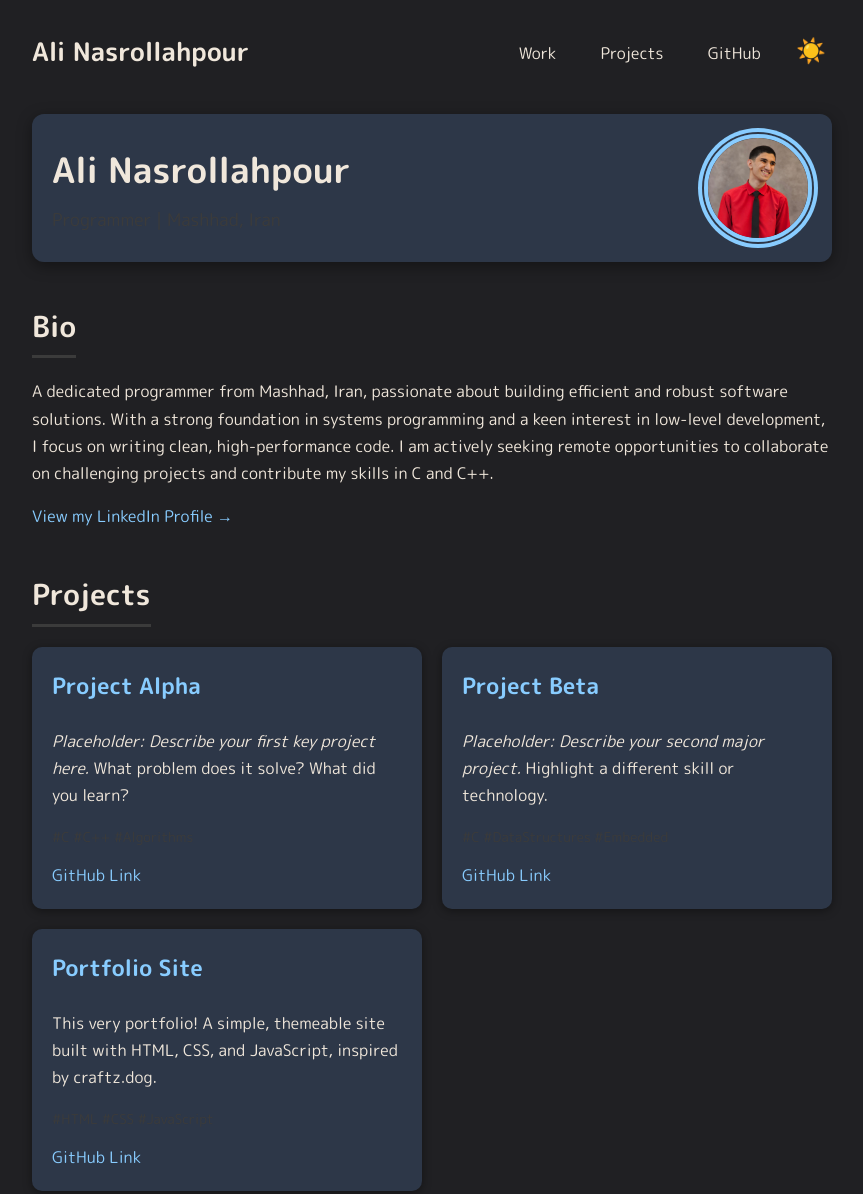
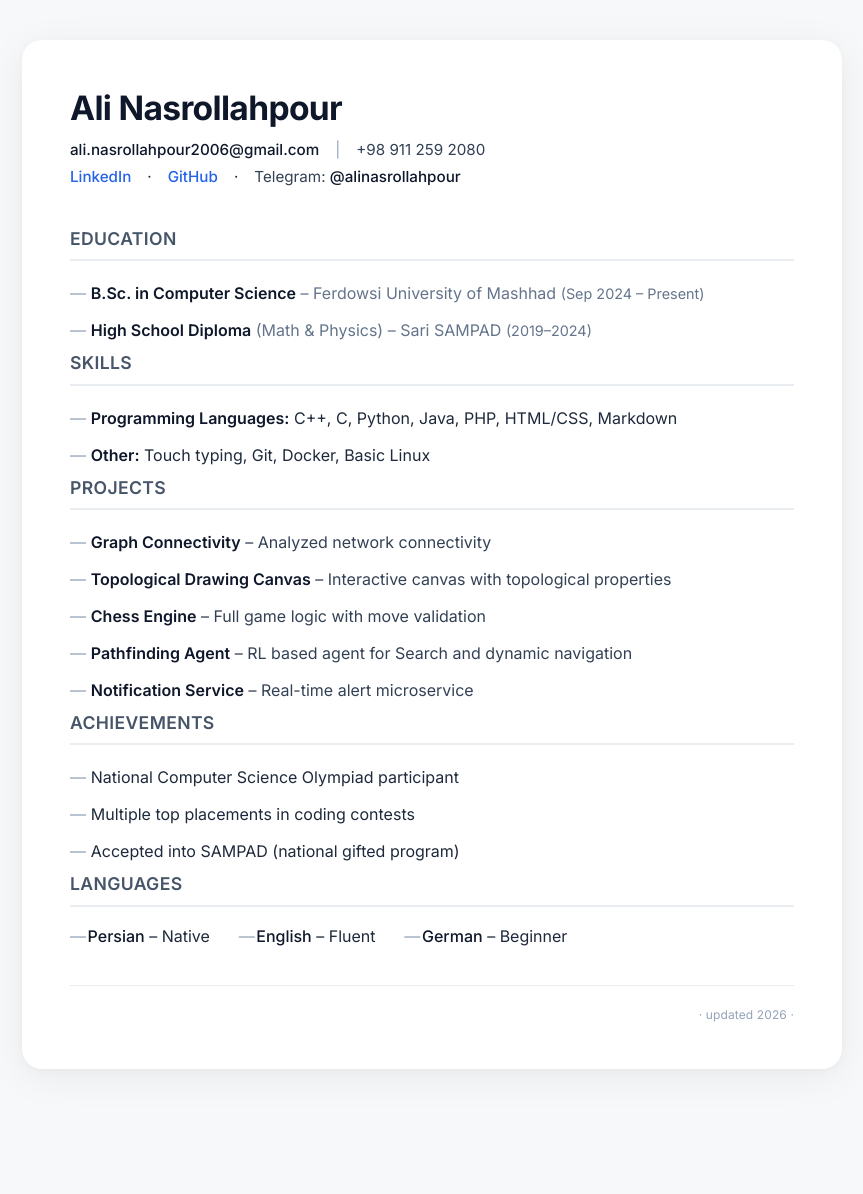
Before and after one commit to AliNasrollahpour/AliNasrollahpour.github.io, a plain HTML site: page index.html in a window 1280 px wide. Shown: the top 1194 px of the page, without its empty margins (208-1071 px from the left). After the commit the page ends 1109 px from the top, so only its background shows below. Drawn offline with Linux system fonts and the light colour scheme.

Commit message:
Update index.html

```diff
--- a/index.html
+++ b/index.html
@@ -1,301 +1,393 @@
 <!DOCTYPE html>
 <html lang="en">
 <head>
-    <meta charset="UTF-8">
-    <meta name="viewport" content="width=device-width, initial-scale=1.0">
-    <title>Ali Nasrollahpour | Programmer</title>
-
-    <link href="https://fonts.googleapis.com/css2?family=M+PLUS+Rounded+1c:wght@400;700&display=swap" rel="stylesheet">
-
+    <meta charset="UTF-8" />
+    <meta name="viewport" content="width=device-width, initial-scale=1.0" />
+    <title>Ali Nasrollahpour · CV</title>
+    <link rel="preconnect" href="https://fonts.googleapis.com" />
+    <link rel="preconnect" href="https://fonts.gstatic.com" crossorigin />
+    <link href="https://fonts.googleapis.com/css2?family=Inter:opsz,wght@14..32,400;14..32,500;14..32,600;14..32,700&display=swap" rel="stylesheet" />
     <style>
-        /* --- CSS Variables (Theme Control) --- */
-        :root {
-            /* Light Mode Defaults */
-            --color-bg: #f0e7db;
-            --color-text: #202023;
-            --color-link: #3d7aed;
-            --color-accent: #3d7aed;
-            --color-component-bg: #fdfdfd;
-            --color-shadow: rgba(0, 0, 0, 0.1);
-            --color-divider: #ccc;
+        /* ── reset & base ── */
+        *,
+        *::before,
+        *::after {
+            margin: 0;
+            padding: 0;
+            box-sizing: border-box;
         }
 
-        /* Dark Mode Override */
-        body.dark-mode {
-            --color-bg: #202023;
-            --color-text: #f0e7db;
-            --color-link: #ff6347; /* Tomato Red for contrast */
-            --color-accent: #88ccff; /* Light Blue for primary highlight */
-            --color-component-bg: #2d3748; /* Slightly lighter background for components */
-            --color-shadow: rgba(0, 0, 0, 0.4);
-            --color-divider: #3b3b3b;
+        body {
+            font-family: 'Inter', -apple-system, BlinkMacSystemFont, 'Segoe UI', Roboto, sans-serif;
+            background: #f6f8fa;
+            color: #1e293b;
+            line-height: 1.6;
+            padding: 2.5rem 1.25rem;
+            display: flex;
+            justify-content: center;
         }
 
-        /* --- Global Base Styling --- */
-        body {
-            background-color: var(--color-bg);
-            color: var(--color-text);
-            font-family: 'M PLUS Rounded 1c', sans-serif;
-            margin: 0;
-            padding: 0;
-            transition: background-color 0.4s, color 0.4s;
-            line-height: 1.7;
-            min-height: 100vh;
+        .page {
+            max-width: 820px;
+            width: 100%;
+            background: #ffffff;
+            border-radius: 20px;
+            box-shadow: 0 8px 40px rgba(0, 0, 0, 0.06), 0 2px 8px rgba(0, 0, 0, 0.03);
+            padding: 3rem 3rem 2.8rem;
+            transition: box-shadow 0.2s ease;
         }
 
-        .container {
-            max-width: 800px;
-            margin: 0 auto;
-            padding: 20px 15px;
+        @media (max-width: 600px) {
+            body {
+                padding: 1rem 0.75rem;
+            }
+            .page {
+                padding: 1.8rem 1.25rem 1.8rem;
+                border-radius: 16px;
+            }
         }
 
-        a {
-            color: var(--color-accent);
-            text-decoration: none;
-            transition: opacity 0.2s;
+        /* ── typography ── */
+        h1,
+        h2,
+        h3,
+        h4,
+        p,
+        ul,
+        ol,
+        .contact-line {
+            margin: 0;
         }
 
-        a:hover {
-            opacity: 0.7;
+        h2 {
+            font-size: 1.1rem;
+            font-weight: 600;
+            letter-spacing: 0.02em;
+            text-transform: uppercase;
+            color: #475569;
+            margin-top: 2rem;
+            margin-bottom: 0.9rem;
+            padding-bottom: 0.4rem;
+            border-bottom: 2px solid #e9edf2;
         }
 
-        /* --- Navbar & Toggle --- */
-        header {
-            display: flex;
-            justify-content: space-between;
-            align-items: center;
-            padding: 10px 0;
-            margin-bottom: 30px;
-        }
-
-        .logo {
-            font-size: 1.6em;
-            font-weight: 700;
-            color: inherit;
-        }
-
-        .nav-links a {
-            color: inherit;
-            margin-left: 20px;
-            padding: 5px 10px;
-            border-radius: 8px;
-            transition: background-color 0.3s;
-        }
-
-        .nav-links a:hover {
-            background-color: rgba(var(--color-accent), 0.15);
-        }
-
-        .mode-toggle {
-            cursor: pointer;
-            font-size: 1.5em;
-            background: none;
-            border: none;
-            color: var(--color-text);
-            margin-left: 15px;
-        }
-
-        /* --- Profile Card Section --- */
-        .profile-card {
-            background-color: var(--color-component-bg);
-            padding: 20px;
-            border-radius: 12px;
-            margin-bottom: 40px;
-            display: flex;
-            justify-content: space-between;
-            align-items: center;
-            box-shadow: 0 4px 15px var(--color-shadow);
-        }
-
-        .profile-pic {
-            width: 100px;
-            height: 100px;
-            border-radius: 50%;
-            object-fit: cover;
-            border: 4px solid var(--color-accent);
-            box-shadow: 0 0 0 2px var(--color-component-bg), 0 0 0 6px var(--color-accent);
-        }
-
-        .profile-info h1 {
-            margin: 0 0 5px 0;
-            font-size: 2.2em;
-        }
-
-        .profile-info p {
-            margin: 0;
-            color: var(--color-divider);
-            font-size: 1.1em;
-        }
-
-        /* --- Section Styling --- */
-        section h2 {
-            font-size: 1.8em;
-            font-weight: 700;
-            margin-top: 40px;
-            margin-bottom: 20px;
-            border-bottom: 3px solid var(--color-divider);
-            padding-bottom: 5px;
-            width: fit-content;
-        }
-
-        /* --- Project Grid (Enhanced) --- */
-        .project-grid {
-            display: grid;
-            grid-template-columns: repeat(auto-fit, minmax(280px, 1fr));
-            gap: 20px;
-            margin-top: 20px;
-        }
-
-        .project-card {
-            background-color: var(--color-component-bg);
-            padding: 20px;
-            border-radius: 10px;
-            box-shadow: 0 2px 10px var(--color-shadow);
-            transition: transform 0.3s, box-shadow 0.3s;
-        }
-
-        .project-card:hover {
-            transform: translateY(-5px);
-            box-shadow: 0 8px 20px var(--color-shadow);
-        }
-
-        .project-card h3 {
-            color: var(--color-accent);
-            font-size: 1.4em;
+        h2:first-of-type {
             margin-top: 0;
         }
 
-        .project-card .tags {
-            font-size: 0.85em;
-            color: var(--color-divider);
-            margin-top: 10px;
+        /* ── header / contact ── */
+        .header {
+            margin-bottom: 2.2rem;
         }
 
-        /* --- Footer --- */
-        footer {
-            text-align: center;
-            padding: 30px 0;
-            margin-top: 50px;
-            font-size: 0.9em;
-            color: var(--color-divider);
-            border-top: 1px solid var(--color-divider);
+        .name-title {
+            font-size: 2.1rem;
+            font-weight: 700;
+            letter-spacing: -0.02em;
+            color: #0f172a;
+            line-height: 1.2;
+        }
+
+        .contact-line {
+            display: flex;
+            flex-wrap: wrap;
+            align-items: baseline;
+            gap: 0.3rem 1rem;
+            margin-top: 0.6rem;
+            font-size: 0.95rem;
+            color: #334155;
+        }
+
+        .contact-line .email {
+            font-weight: 500;
+            color: #0f172a;
+        }
+
+        .contact-line .sep {
+            color: #94a3b8;
+            font-weight: 300;
+        }
+
+        .contact-links {
+            display: flex;
+            flex-wrap: wrap;
+            gap: 0.3rem 1rem;
+            margin-top: 0.2rem;
+            font-size: 0.95rem;
+        }
+
+        .contact-links a {
+            color: #2563eb;
+            text-decoration: none;
+            font-weight: 500;
+            transition: color 0.15s ease;
+        }
+
+        .contact-links a:hover {
+            color: #1d4ed8;
+            text-decoration: underline;
+        }
+
+        .contact-links .telegram {
+            color: #334155;
+            font-weight: 400;
+        }
+
+        .contact-links .telegram span {
+            font-weight: 500;
+            color: #0f172a;
+        }
+
+        @media (max-width: 480px) {
+            .name-title {
+                font-size: 1.7rem;
+            }
+            .contact-line,
+            .contact-links {
+                font-size: 0.88rem;
+                gap: 0.2rem 0.6rem;
+            }
+        }
+
+        /* ── list styling ── */
+        ul,
+        .list-block {
+            list-style: none;
+            padding: 0;
+            margin: 0;
+        }
+
+        .list-item {
+            padding: 0.35rem 0 0.35rem 1.3rem;
+            position: relative;
+        }
+
+        .list-item::before {
+            content: "—";
+            position: absolute;
+            left: 0;
+            color: #94a3b8;
+            font-weight: 300;
+        }
+
+        .list-item strong {
+            font-weight: 600;
+            color: #0f172a;
+        }
+
+        .list-item .muted {
+            color: #64748b;
+            font-weight: 400;
+        }
+
+        .list-item .date {
+            color: #64748b;
+            font-size: 0.9rem;
+            font-weight: 400;
+            white-space: nowrap;
+        }
+
+        /* ── project items (slightly different) ── */
+        .project-item {
+            padding: 0.35rem 0 0.35rem 1.3rem;
+            position: relative;
+        }
+
+        .project-item::before {
+            content: "—";
+            position: absolute;
+            left: 0;
+            color: #94a3b8;
+            font-weight: 300;
+        }
+
+        .project-item strong {
+            font-weight: 600;
+            color: #0f172a;
+        }
+
+        .project-item .desc {
+            color: #334155;
+        }
+
+        /* ── achievements & languages ── */
+        .inline-list {
+            display: flex;
+            flex-wrap: wrap;
+            gap: 0.2rem 1.8rem;
+            padding: 0;
+            list-style: none;
+            margin: 0;
+        }
+
+        .inline-list li {
+            padding: 0.2rem 0;
+            position: relative;
+            padding-left: 1.1rem;
+        }
+
+        .inline-list li::before {
+            content: "—";
+            position: absolute;
+            left: 0;
+            color: #94a3b8;
+            font-weight: 300;
+        }
+
+        .inline-list .label {
+            font-weight: 500;
+            color: #0f172a;
+        }
+
+        /* ── spacing helpers ── */
+        .mt-1 {
+            margin-top: 0.2rem;
+        }
+        .mb-1 {
+            margin-bottom: 0.2rem;
+        }
+
+        /* ── subtle divider ── */
+        hr {
+            border: none;
+            border-top: 1px solid #e9edf2;
+            margin: 2rem 0 0.2rem;
+        }
+
+        /* ── print friendly ── */
+        @media print {
+            body {
+                background: #fff;
+                padding: 0.5in;
+            }
+            .page {
+                box-shadow: none;
+                padding: 0;
+                border-radius: 0;
+            }
+            .contact-links a {
+                color: #1e293b;
+            }
+            .contact-links a:hover {
+                text-decoration: none;
+            }
+            .list-item::before,
+            .project-item::before,
+            .inline-list li::before {
+                color: #94a3b8;
+            }
         }
     </style>
 </head>
-<body class="dark-mode">
+<body>
 
-    <div class="container">
+    <div class="page">
 
-        <header>
-            <a href="#" class="logo">Ali Nasrollahpour</a>
-            <div class="nav-links">
-                <a href="#work">Work</a>
-                <a href="#projects">Projects</a>
-                <a href="https://github.com/AliNasrollahpour" target="_blank">GitHub</a>
-                <button class="mode-toggle" id="mode-toggle" aria-label="Toggle Dark/Light Mode">☀️</button>
+        <!-- ─── HEADER / CONTACT ─── -->
+        <header class="header">
+            <div class="name-title">Ali Nasrollahpour</div>
+
+            <div class="contact-line">
+                <span class="email">ali.nasrollahpour2006@gmail.com</span>
+                <span class="sep">|</span>
+                <span>+98 911 259 2080</span>
+            </div>
+
+            <div class="contact-links">
+                <a href="https://www.linkedin.com/in/alinasrollahpour/" target="_blank" rel="noopener">LinkedIn</a>
+                <span class="sep">·</span>
+                <a href="https://github.com/AliNasrollahpour" target="_blank" rel="noopener">GitHub</a>
+                <span class="sep">·</span>
+                <span class="telegram">Telegram: <span>@alinasrollahpour</span></span>
             </div>
         </header>
 
-        <div class="profile-card">
-            <div class="profile-info">
-                <h1>Ali Nasrollahpour</h1>
-                <p>Programmer | Mashhad, Iran</p>
-            </div>
-            <img src="Profile.jpg" alt="Ali Nasrollahpour" class="profile-pic">
-        </div>
-
-        <section id="work">
-            <h2>Bio</h2>
-            <p>
-                A dedicated programmer from Mashhad, Iran, passionate about building efficient and robust software solutions. With a strong foundation in systems programming and a keen interest in low-level development, I focus on writing clean, high-performance code. I am actively seeking remote opportunities to collaborate on challenging projects and contribute my skills in C and C++.
-            </p>
-            <p>
-                <a href="https://www.linkedin.com/in/alinasrollahpour/" target="_blank">View my LinkedIn Profile →</a>
-            </p>
+        <!-- ─── EDUCATION ─── -->
+        <section>
+            <h2>Education</h2>
+            <ul class="list-block">
+                <li class="list-item">
+                    <strong>B.Sc. in Computer Science</strong>
+                    <span class="muted">– Ferdowsi University of Mashhad</span>
+                    <span class="date">(Sep 2024 – Present)</span>
+                </li>
+                <li class="list-item">
+                    <strong>High School Diploma</strong>
+                    <span class="muted">(Math &amp; Physics) – Sari SAMPAD</span>
+                    <span class="date">(2019–2024)</span>
+                </li>
+            </ul>
         </section>
 
-        <section id="projects">
-            <h2>Projects</h2>
-
-            <div class="project-grid">
-
-                <div class="project-card">
-                    <h3>Project Alpha</h3>
-                    <p><em>Placeholder: Describe your first key project here.</em> What problem does it solve? What did you learn?</p>
-                    <p class="tags">#C #C++ #Algorithms</p>
-                    <a href="https://github.com/AliNasrollahpour/repo-alpha" target="_blank">GitHub Link</a>
-                </div>
-
-                <div class="project-card">
-                    <h3>Project Beta</h3>
-                    <p><em>Placeholder: Describe your second major project.</em> Highlight a different skill or technology.</p>
-                    <p class="tags">#C #DataStructures #Embedded</p>
-                    <a href="https://github.com/AliNasrollahpour/repo-beta" target="_blank">GitHub Link</a>
-                </div>
-
-                <div class="project-card">
-                    <h3>Portfolio Site</h3>
-                    <p>This very portfolio! A simple, themeable site built with HTML, CSS, and JavaScript, inspired by craftz.dog.</p>
-                    <p class="tags">#HTML #CSS #JavaScript</p>
-                    <a href="https://github.com/AliNasrollahpour/AliNasrollahpour.github.io" target="_blank">GitHub Link</a>
-                </div>
-
-                </div>
+        <!-- ─── SKILLS ─── -->
+        <section>
+            <h2>Skills</h2>
+            <ul class="list-block">
+                <li class="list-item">
+                    <strong>Programming Languages:</strong>
+                    <span class="desc">C++, C, Python, Java, PHP, HTML/CSS, Markdown</span>
+                </li>
+                <li class="list-item">
+                    <strong>Other:</strong>
+                    <span class="desc">Touch typing, Git, Docker, Basic Linux</span>
+                </li>
+            </ul>
         </section>
 
-        <section id="contact">
-            <h2>I Use</h2>
-            <p>
-                **Languages:** C, C++.
-            </p>
-            <p>
-                **Tools:** Git, GCC/G++, GDB, Make, VS Code.
-            </p>
-
-            <h2 style="margin-top: 40px;">On the Web</h2>
-            <p>
-                <a href="https://www.linkedin.com/in/alinasrollahpour/" target="_blank">LinkedIn (@alinasrollahpour)</a> |
-                <a href="https://github.com/AliNasrollahpour" target="_blank">GitHub (@AliNasrollahpour)</a> |
-                <a href="mailto:ali.nasrollahpour2006@gmail.com">Email Me</a>
-            </p>
+        <!-- ─── PROJECTS ─── -->
+        <section>
+            <h2>Projects</h2>
+            <ul class="list-block">
+                <li class="project-item">
+                    <strong>Graph Connectivity</strong>
+                    <span class="desc">– Analyzed network connectivity</span>
+                </li>
+                <li class="project-item">
+                    <strong>Topological Drawing Canvas</strong>
+                    <span class="desc">– Interactive canvas with topological properties</span>
+                </li>
+                <li class="project-item">
+                    <strong>Chess Engine</strong>
+                    <span class="desc">– Full game logic with move validation</span>
+                </li>
+                <li class="project-item">
+                    <strong>Pathfinding Agent</strong>
+                    <span class="desc">– RL based agent for Search and dynamic navigation</span>
+                </li>
+                <li class="project-item">
+                    <strong>Notification Service</strong>
+                    <span class="desc">– Real-time alert microservice</span>
+                </li>
+            </ul>
         </section>
 
+        <!-- ─── ACHIEVEMENTS ─── -->
+        <section>
+            <h2>Achievements</h2>
+            <ul class="list-block">
+                <li class="list-item">National Computer Science Olympiad participant</li>
+                <li class="list-item">Multiple top placements in coding contests</li>
+                <li class="list-item">Accepted into SAMPAD (national gifted program)</li>
+            </ul>
+        </section>
 
-        <footer>
-            &copy; 2025 Ali Nasrollahpour. Inspired by craftz.dog.
-        </footer>
+        <!-- ─── LANGUAGES ─── -->
+        <section>
+            <h2>Languages</h2>
+            <ul class="inline-list">
+                <li><span class="label">Persian</span> – Native</li>
+                <li><span class="label">English</span> – Fluent</li>
+                <li><span class="label">German</span> – Beginner</li>
+            </ul>
+        </section>
+
+        <!-- ─── subtle footer (optional) ─── -->
+        <hr />
+        <p style="font-size:0.75rem; color:#94a3b8; margin-top:1.2rem; letter-spacing:0.01em; text-align:right;">
+            &middot; updated 2026 &middot;
+        </p>
 
     </div>
 
-    <script>
-        document.addEventListener('DOMContentLoaded', () => {
-            const body = document.body;
-            const toggleButton = document.getElementById('mode-toggle');
-
-            // Function to set the theme
-            function setTheme(mode) {
-                if (mode === 'light') {
-                    body.classList.remove('dark-mode');
-                    toggleButton.textContent = '🌙'; // Moon icon for dark mode
-                    localStorage.setItem('theme', 'light');
-                } else {
-                    body.classList.add('dark-mode');
-                    toggleButton.textContent = '☀️'; // Sun icon for light mode
-                    localStorage.setItem('theme', 'dark');
-                }
-            }
-
-            // Initialize theme from local storage or default to dark
-            const savedTheme = localStorage.getItem('theme') || 'dark';
-            setTheme(savedTheme);
-
-            // Toggle event listener
-            toggleButton.addEventListener('click', () => {
-                const newTheme = body.classList.contains('dark-mode') ? 'light' : 'dark';
-                setTheme(newTheme);
-            });
-        });
-    </script>
-
 </body>
 </html>
```
